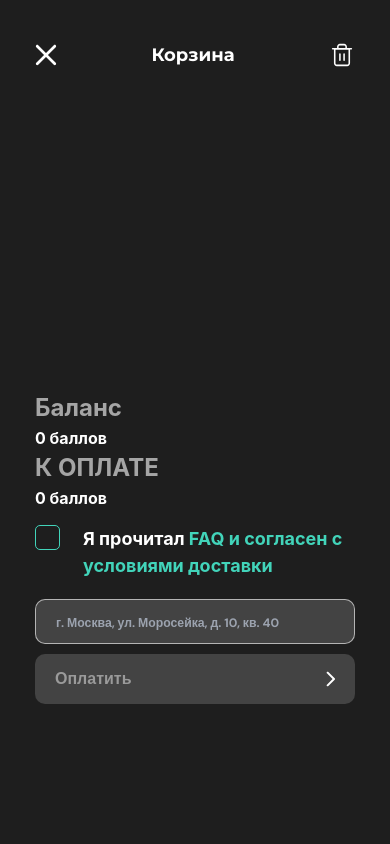
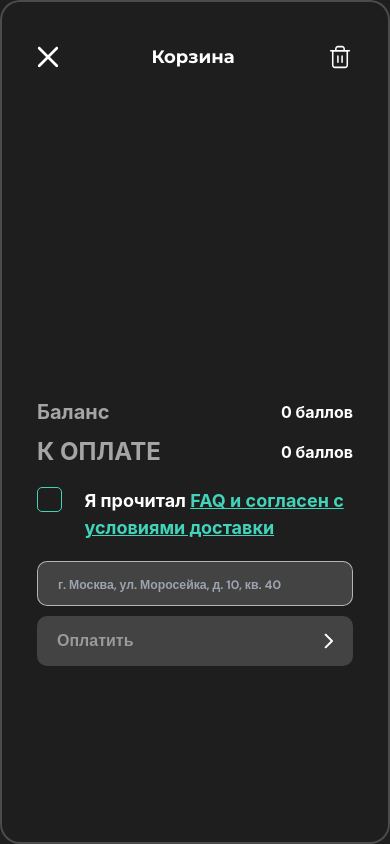
Before and after one commit to RoastedPikachu/CTF_Market_React, a Next.js app: page /faq in a window 390 px wide. Both pictures are taken after a click on the picture 358 px from the left and 25 px from the top of the page. Built offline with nearby package versions, Linux system fonts and the light colour scheme.

Commit message:
Перенёс адаптив корзины для телефонов на Tilewind

```diff
--- a/src/widgets/features/modalWindows/modalShoppingCardWindow/ModalShoppingCartWindow.tsx
+++ b/src/widgets/features/modalWindows/modalShoppingCardWindow/ModalShoppingCartWindow.tsx
@@ -109,7 +109,7 @@ const ModalShoppingCartWindow: React.FC<ModalShoppingCartWindowProps> = ({
   return (
     <div
       id="ModalShoppingCart"
-      className="absolute top-[70px] right-[5%] py-[20px] px-[35px] w-[379px] h-auto min-h-[650px] bg-[#1e1e1e] border-[rgba(255,255,255,0.2)] rounded-[20px] z-10"
+      className="absolute top-[70px] mlarge:top-0 right-[5%] mlarge:right-0 py-[20px] px-[35px] w-[379px] mlarge:w-full h-auto mlarge:h-screen min-h-[650px] bg-[#1e1e1e] border-[rgba(255,255,255,0.2)] border-[2px] rounded-[20px] mlarge:rounded-0 z-10"
     >
       <span className="flex justify-between items-center w-full h-[70px]">
         <img
@@ -119,7 +119,7 @@ const ModalShoppingCartWindow: React.FC<ModalShoppingCartWindowProps> = ({
           className="w-[22px] h-[22px] cursor-pointer"
         />
 
-        <p className="text-[#ffffff] text-[1.125rem] font-['Montserrat'] font-bold">
+        <p className="mlarge:block text-[#ffffff] text-[1.125rem] font-['Montserrat'] font-bold">
           Корзина
         </p>
 
@@ -133,7 +133,7 @@ const ModalShoppingCartWindow: React.FC<ModalShoppingCartWindowProps> = ({
 
       <div
         id="shoppingCartItemsWrapper"
-        className="mt-[20px] w-full h-[280px] overflow-scroll overflow-x-hidden"
+        className="mt-[20px] mlarge:mt-[10px] w-full h-[280px] overflow-scroll overflow-x-hidden"
       >
         {shoppingCartItems.map((shoppingCartItem) => (
           <div
@@ -194,17 +194,20 @@ const ModalShoppingCartWindow: React.FC<ModalShoppingCartWindowProps> = ({
 
       <div
         id="ShoppingCart_Bottom"
-        className="mt-[10px] w-full h-auto min-h-[160px]"
+        className="mt-[10px] w-full h-auto min-h-[160px] mlarge:min-h-[100px]"
       >
-        <span id="ShoppingCart_BottomBalance" className="h-[40px] font-bold">
-          <p className="ml-0 text-[rgba(255,255,255,0.6)] text-[1.5rem]">
+        <span
+          id="ShoppingCart_BottomBalance"
+          className="flex justify-between items-center w-full h-[40px] font-bold"
+        >
+          <p className="ml-0 text-[rgba(255,255,255,0.6)] text-[1.25rem]">
             Баланс
           </p>
 
           <p className="text-[#ffffff] text-[1rem]">{balance || 0} баллов</p>
         </span>
 
-        <span className="h-[40px] font-bold">
+        <span className="flex justify-between items-center w-full h-[40px] font-bold">
           <p className="ml-0 text-[rgba(255,255,255,0.6)] text-[1.5rem]">
             К ОПЛАТЕ
           </p>
@@ -222,7 +225,7 @@ const ModalShoppingCartWindow: React.FC<ModalShoppingCartWindowProps> = ({
 
         <div
           id="FAQApprove"
-          className="flex justify-between items-start pt-[15px] pb-[10px] w-full h-auto"
+          className="flex justify-between items-start pt-[15px] pb-[10px] w-full h-auto mmedium:text-[0.875rem]"
         >
           <label
             htmlFor="FAQApproveInput"
@@ -241,7 +244,7 @@ const ModalShoppingCartWindow: React.FC<ModalShoppingCartWindowProps> = ({
 
           <p className="w-[85%] text-[#ffffff] text-[1.125rem] font-bold">
             Я прочитал{" "}
-            <Link href="/faq" className="text-[#42d4ba]">
+            <Link href="/faq" className="text-[#42d4ba] underline">
               FAQ и согласен с условиями доставки
             </Link>
           </p>
@@ -270,7 +273,7 @@ const ModalShoppingCartWindow: React.FC<ModalShoppingCartWindowProps> = ({
         {isOrderPayed && (
           <span
             id="OrderIsPayed"
-            className="flex justify-between items-center pt-[15px] px-[23%] h-[20px] w-[54%]"
+            className="flex justify-between items-center pt-[15px] px-[23%] mlarge:px-[26%] mmedium:px-[20%] h-[20px] w-[54%] mlarge:w-[48%] mmedium:w-[55%] msmall:w-[60%]"
           >
             <p className="text-[#a5a5a5] text-[1.125rem] font-bold">
               Заказ оплачен
--- a/src/widgets/features/modalWindows/modalShoppingCardWindow/modalShoppingCartWindow.scss
+++ b/src/widgets/features/modalWindows/modalShoppingCardWindow/modalShoppingCartWindow.scss
@@ -40,60 +40,3 @@ p {
 button {
   font-family: 'DM Sans', sans-serif;
 }
-
-@media(max-width: 480px) {
-  #ModalShoppingCart {
-    top: 0;
-    right: 0;
-    width: 100%;
-    height: 100vh;
-    border-radius: 0;
-
-    p {
-      display: block;
-    }
-
-    #shoppingCartItemsWrapper {
-      margin-top: 10px;
-      height: 280px;
-    }
-
-    #ShoppingCart_Bottom {
-      height: auto;
-      min-height: 100px;
-
-      #OrderIsPayed {
-        padding: 15px 26% 0 26%;
-        width: 48%;
-      }
-    }
-  }
-}
-
-@media(max-width: 380px) {
-  #ModalShoppingCart {
-    #ShoppingCart_Bottom {
-      #OrderIsPayed {
-        padding: 15px 22.5% 0 22.5%;
-        width: 55%;
-      }
-    }
-  }
-}
-
-@media(max-width: 360px) {
-  #ModalShoppingCart {
-    #ShoppingCart_Bottom {
-      #FAQApprove {
-        p {
-          font-size: 14px;
-        }
-      }
-
-      #OrderIsPayed {
-        padding: 15px 17.5% 0 17.5%;
-        width: 65%;
-      }
-    }
-  }
-}
```
Also changed, not shown: src/mixins/touchMixins.js (+7 -7 lines).
